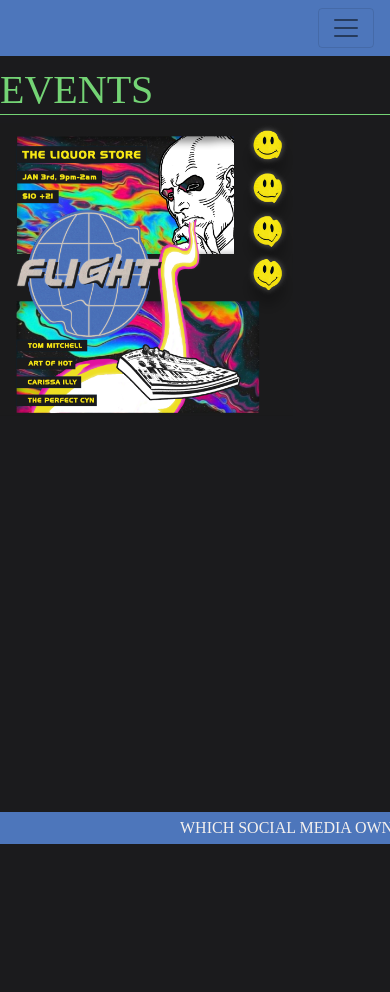
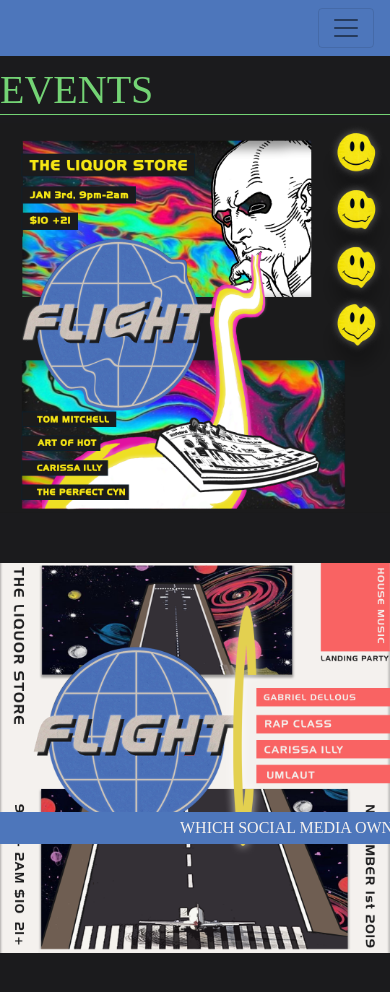
Before and after one commit to CarissaThomas/angular-showcase, an Angular app: page /events in a window 390 px wide. Shown: the top 992 px of the page. Before the commit the page ends 844 px from the top, so only its background shows below. Built offline with nearby package versions, Linux system fonts and the light colour scheme.

Commit message:
css fixes

```diff
--- a/src/app/artists/artists.component.scss
+++ b/src/app/artists/artists.component.scss
@@ -66,10 +66,6 @@
 }
 
 @media screen and (max-width: 767px) {
-    // .side-images {
-    //   display: none;
-    // }
-
     h1 {
         display: none;
     }
--- a/src/app/events/events.component.html
+++ b/src/app/events/events.component.html
@@ -1,2 +1,3 @@
 <h1>Events</h1>
-<img class="event-image" (click)="openEvent()" src="../../assets/eventimages/instagram-jan3rd-ls.png">
+<img (click)="openEvent('https://www.facebook.com/events/529581850946217/')" src="../../assets/eventimages/instagram-jan3rd-ls.png">
+<img (click)="openEvent('https://www.facebook.com/events/381061899223782/')" src="../../assets/eventimages/instagram-nov1st-ls.png">
--- a/src/app/events/events.component.scss
+++ b/src/app/events/events.component.scss
@@ -2,11 +2,18 @@
 @import '../../global.styles.scss';
 
 img {
-    width: 75%;
+    width: 55%;
     cursor: pointer;
+    margin-bottom: 50px;
 }
 
 h1 {
     border-bottom: 1px $fl-green solid;
     color: $fl-green;
 }
+
+@media screen and (max-width: 767px) {
+    img {
+        width: 100%;
+    }
+}
--- a/src/app/events/events.component.ts
+++ b/src/app/events/events.component.ts
@@ -13,8 +13,8 @@
     this.elementRef.nativeElement.ownerDocument.body.style.backgroundColor = '#1B1B1D';
   }
 
-  openEvent() {
-    window.open("https://www.facebook.com/events/529581850946217/", "_blank");
+  openEvent(url) {
+    window.open(url, "_blank");
   }
 
 }
--- a/src/app/record-label/record-label.component.html
+++ b/src/app/record-label/record-label.component.html
@@ -1,3 +1,3 @@
 <h1>Record Label</h1>
-<p>Resident Mixes</p>
-<iframe width="100%" height="450" scrolling="no" frameborder="no" allow="autoplay" src="https://w.soundcloud.com/player/?url=https%3A//api.soundcloud.com/playlists/854776769&color=%23756fcb&auto_play=false&hide_related=false&show_comments=true&show_user=true&show_reposts=false&show_teaser=true"></iframe>
+<p>Live Mixes</p>
+<iframe width="100%" height="120" src="https://www.mixcloud.com/widget/iframe/?hide_cover=1&feed=%2FFLIGHTPDX%2F" frameborder="0" ></iframe>
--- a/src/app/record-label/record-label.component.scss
+++ b/src/app/record-label/record-label.component.scss
@@ -7,6 +7,7 @@
 
 p {
     color: $fl-red;
+    margin-bottom: 10px;
 }
 
 h1 {
```
